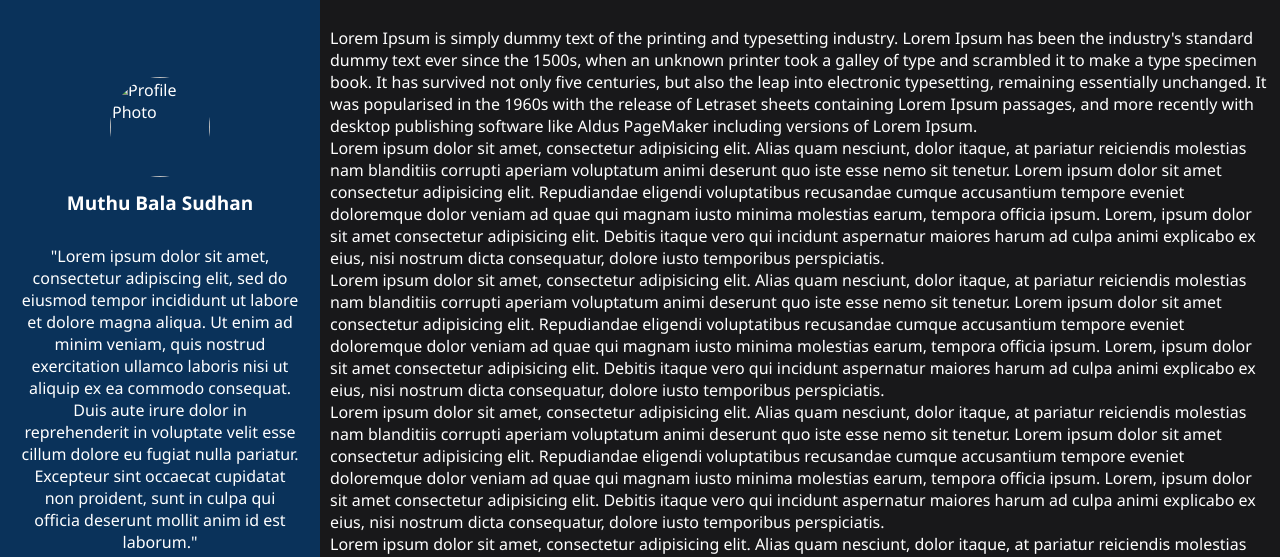
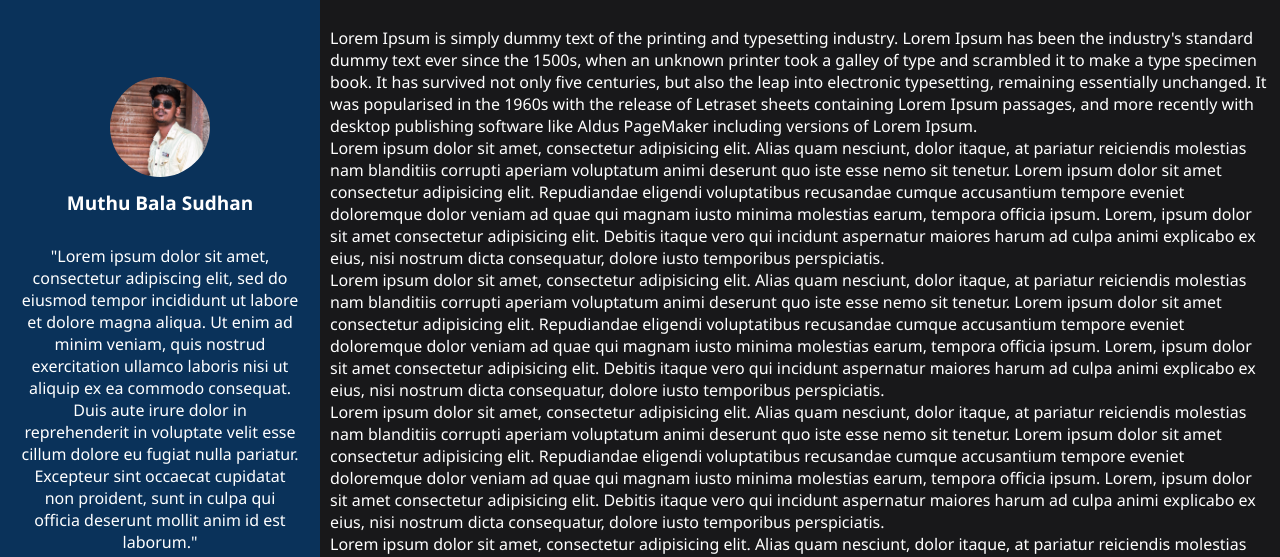
Before and after one commit to Muthubalasudhan7/MyProfile, a website: page index.html in a window 1280 px wide. Shown: the part 58-615 px from the top of the page. Drawn offline with Linux system fonts and the light colour scheme.

Commit message:
Update index.html

```diff
--- a/index.html
+++ b/index.html
@@ -7,7 +7,7 @@
     <div class="left">
       <img
         class="profile"
-        src="/MyProfile.io/280c9247-57a6-4c83-bdfd-93b0173f7450.jpeg"
+        src="./280c9247-57a6-4c83-bdfd-93b0173f7450.jpeg"
         alt="Profile Photo"
       />
       <h1 class="name">Muthu Bala Sudhan </h1>
```
